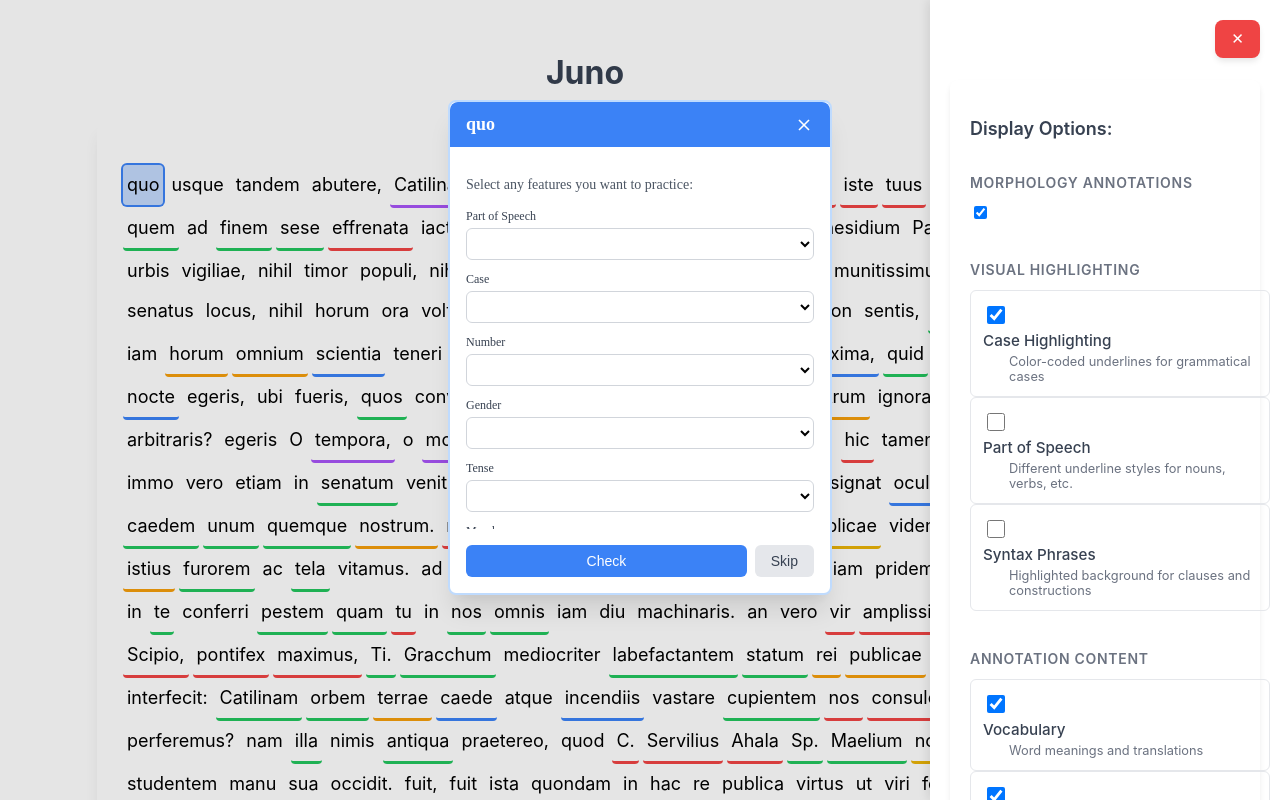
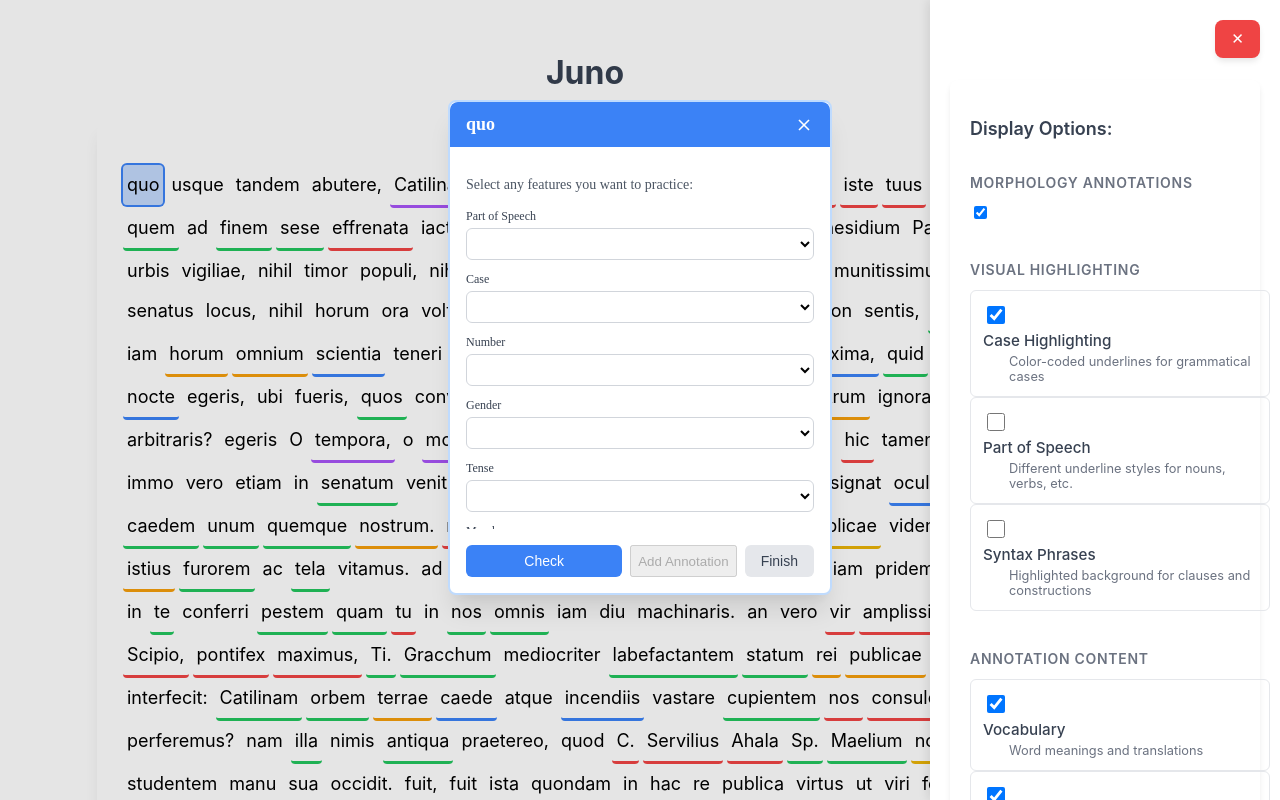
Before and after one commit to zspriggs/gradus-reader, a Vue app in the folder latin-commentary-vue/: page / in a window 1280 px wide. Both pictures are taken after a click on the element "quo". Shown: the top 800 px of the page. Built offline with nearby package versions, Linux system fonts and the light colour scheme.

Commit message:
refine annotation logic

```diff
--- a/latin-commentary-vue/src/components/MorphAnnotator.vue
+++ b/latin-commentary-vue/src/components/MorphAnnotator.vue
@@ -68,10 +68,17 @@
                 Check
               </button>
               <button
+              @click="addAnnotation"
+              :disabled="!canAddAnnotation"
+              :class="{ 'button-disabled': !canAddAnnotation }"
+              >
+                Add Annotation
+              </button>
+              <button
                 @click="handleClose"
                 class="btn btn-secondary"
               >
-                Skip
+                Finish
               </button>
             </div>
 
@@ -137,7 +144,7 @@
 </template>
 
 <script setup>
-import { ref, onMounted, nextTick } from 'vue';
+import { ref, onMounted, nextTick, computed } from 'vue';
 
 const props = defineProps({
   wordData: {
@@ -183,7 +190,22 @@ const featureLabels = {
 const isOpen = ref(false);
 const annotations = ref({});
 const validationResult = ref(null);
+const lastValidationResult = ref(null);
 const popoverPosition = ref({ top: 0, left: 0 });
+
+const canAddAnnotation = computed(() => {
+  // button enabled iff the last time validation ran, it found >= 1 correct feat
+  // and also there's no new stale (unvalidated) data
+  const lastResult = lastValidationResult.value;
+  if (!lastResult) {
+    return false;
+  }
+
+  const isStale = lastResult.correctFeatures.some(key =>
+    lastResult.annotations[key] !== annotations.value[key]
+  );
+  return !isStale;
+});
 
 const calculatePosition = () => {
   // Find the word element in the DOM
@@ -233,30 +255,29 @@ const handleClose = () => {
   emit('close');
 };
 
-const validateAnnotation = () => {
+//helper func with check logic
+const checkAnnotation = () => {
   const correctAnswer = props.wordData.morphology;
-
   if (!correctAnswer) {
-    validationResult.value = {
+    return {
       isCorrect: false,
       message: "No morphology data available for this word"
     };
-    return;
   }
 
-  // Get only the features the user filled in
   const filledFeatures = Object.keys(annotations.value).filter(key => annotations.value[key]);
-
   if (filledFeatures.length === 0) {
-    validationResult.value = {
+    return {
       isCorrect: false,
       message: "Please select at least one feature to check"
     };
-    return;
   }
 
-  // Check only the features they filled in
   const allCorrect = filledFeatures.every(key =>
+    annotations.value[key] === correctAnswer[key]
+  );
+
+  const correctFeatures = filledFeatures.filter(key =>
     annotations.value[key] === correctAnswer[key]
   );
 
@@ -264,40 +285,82 @@ const validateAnnotation = () => {
     annotations.value[key] !== correctAnswer[key]
   );
 
+  const baseResult = {
+    word: props.wordData.form,
+    checkedFeatures: filledFeatures,
+    correctFeatures,
+    incorrectFeatures,
+    annotations: { ...annotations.value }
+  };
+
   if (allCorrect) {
-    const result = {
+    return {
+      ...baseResult,
       isCorrect: true,
-      message: `Correct! ${filledFeatures.map(f => featureLabels[f]).join(', ')} ✓`,
-      checkedFeatures: filledFeatures,
-      word: props.wordData.form,
-      annotations: { ...annotations.value }
+      message: `Correct! ${filledFeatures.map(f => featureLabels[f]).join(', ')} ✓`
     };
-    validationResult.value = result;
-    emit('annotation-checked', result);
+  } else {
+    // Collect correct values for incorrect features for feedback
+    const correctValues = {};
+    incorrectFeatures.forEach(key => {
+      correctValues[key] = correctAnswer[key] || "N/A";
+    });
+
+    return {
+      ...baseResult,
+      isCorrect: false,
+      message: `Incorrect: ${incorrectFeatures.map(f => featureLabels[f]).join(', ')}`,
+      correctValues
+    };
+  }
+};
+
+const validateAnnotation = () => {
+  const result = checkAnnotation();
+
+  validationResult.value = result;
+
+  if (result.correctFeatures && result.correctFeatures.length > 0) {
+    lastValidationResult.value = result;
+  }
+  else {
+    lastValidationResult.value = null;
+  }
+
+  emit('annotation-checked', result);
+  if (result.isCorrect) {
     emit('annotation-correct', result);
   } else {
-    const correctValues = {};
-    incorrectFeatures.forEach(key => {
-      if (!correctAnswer[key]) {
-        correctValues[key] = "N/A"
-      }
-      else {
-        correctValues[key] = correctAnswer[key];
-      }
-
-    });
-
-    const result = {
-      isCorrect: false,
-      message: `Incorrect: ${incorrectFeatures.map(f => featureLabels[f]).join(', ')}`,
-      correctValues,
-      word: props.wordData.form,
-      annotations: { ...annotations.value }
-    };
-    validationResult.value = result;
-    emit('annotation-checked', result);
     emit('annotation-incorrect', result);
   }
+};
+
+const addAnnotation = () => {
+  const result = lastValidationResult.value;
+  //const result = checkAnnotation();
+
+  if (!result || result.correctFeatures.length === 0) {
+    validationResult.value = {
+      isCorrect: false,
+      message: "You must select at least one feature correctly before adding the annotation."
+    };
+    return;
+  }
+
+  const annotation = {
+    word: props.wordData.form,
+    features: result.correctFeatures.reduce((acc, key) => {
+      acc[key] = result.annotations[key];
+      return acc;
+    }, {})
+  }
+
+  emit('annotation-added', annotation);
+
+  //reset state so user must re-validate to add new annotaiton
+  lastValidationResult.value = null;
+
+  return;
 };
 </script>
 
```
